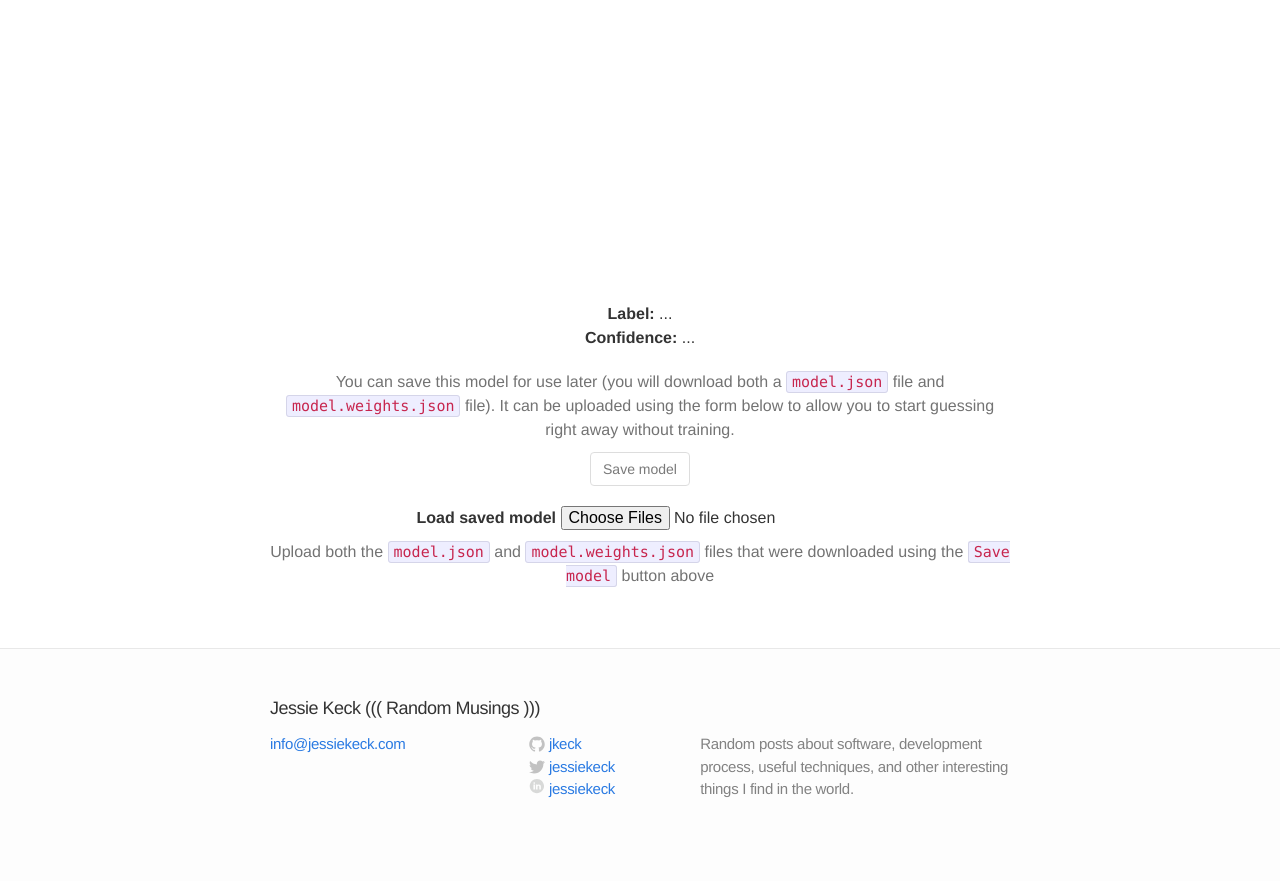
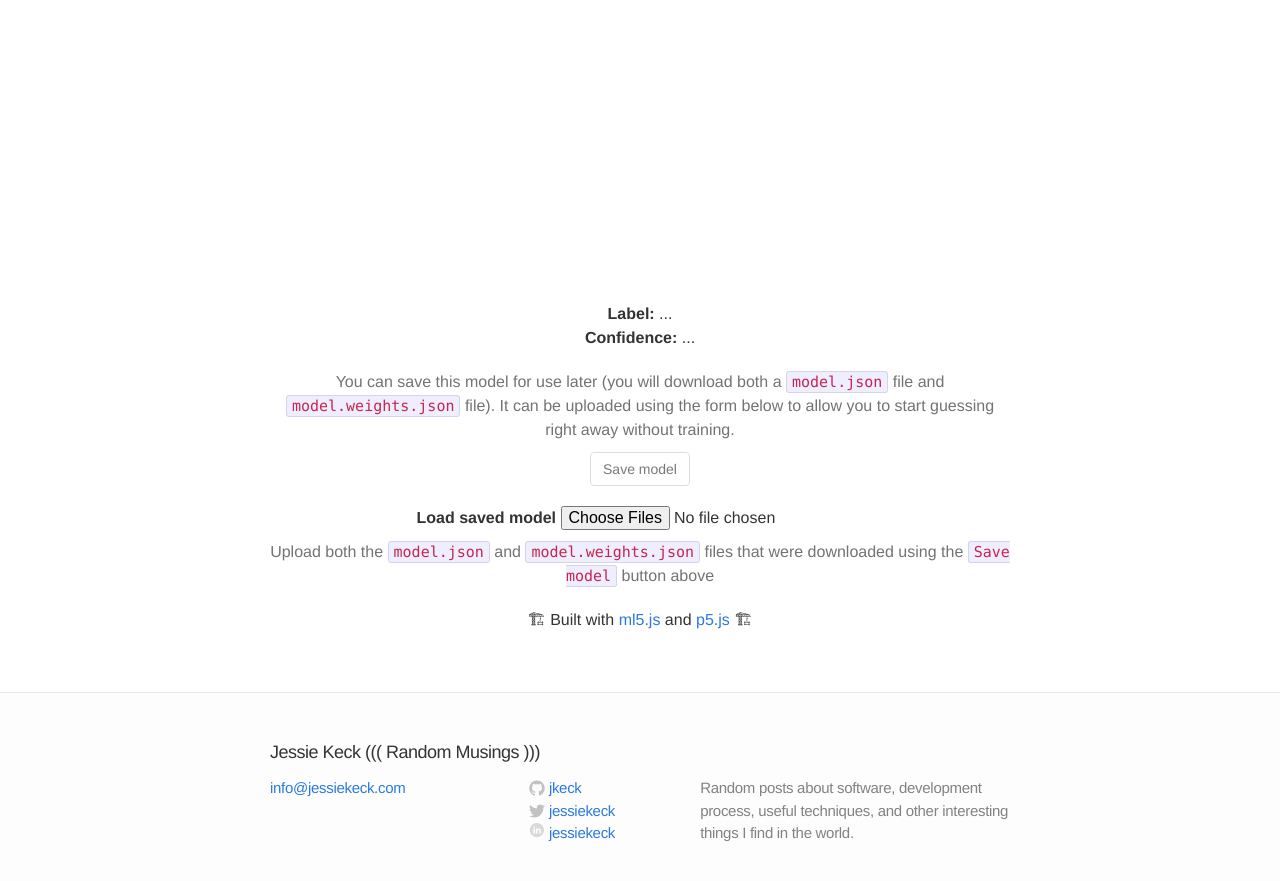
Before and after one commit to jkeck/jkeck.github.io, a Jekyll site: the page built from classify.html, in a window 1280 px wide and 900 px high, scrolled down 816 px. Shown: the top 881 px of the window. Built offline with Jekyll 4.4.1, drawn with Linux system fonts in a browser that asks for light colours; nearby versions of some CDN libraries; before the commit the page ends 1672 px from its top, so only the background shows below that.

Commit message:
Add a note about usage of ml5/p5 on the classify page.

```diff
--- a/classify.html
+++ b/classify.html
@@ -69,4 +69,8 @@ permalink: /classify/
   <p class="help-block">Upload both the <code>model.json</code> and <code>model.weights.json</code> files that were downloaded using the <code>Save model</code> button above</p>
 </div>
 
+<div>
+  🏗 Built with <a href="https://ml5js.org">ml5.js</a> and <a href="https://p5js.org">p5.js</a> 🏗
+</div>
+
 <script src="/js/classify.js"></script>
```
